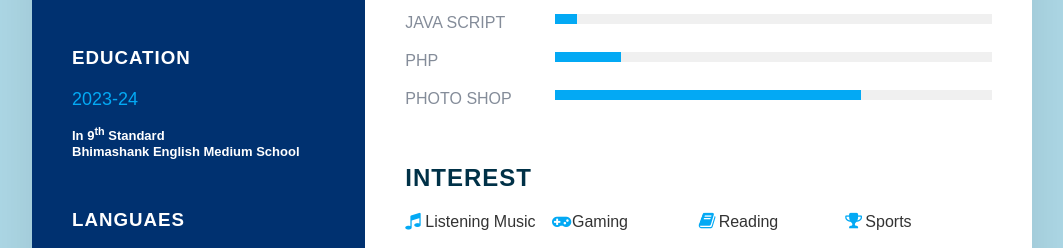
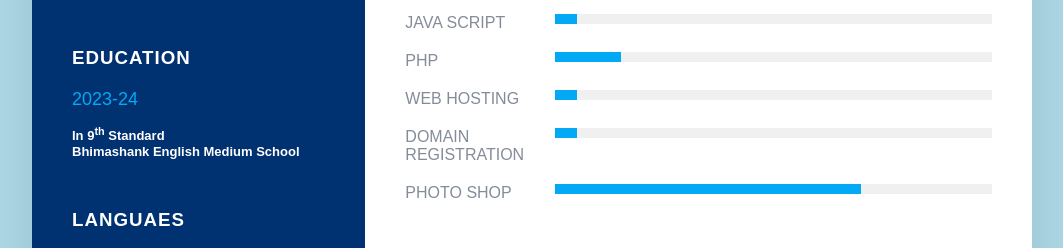
Before and after one commit to satyam4675/Web-Developer_CV-Resume, a plain HTML site: page index.html in a window 1280 px wide. Shown: the part 684-932 px from the top of the page, without its empty margins (108-1171 px from the left). Drawn offline with Linux system fonts and the light colour scheme.

Commit message:
Update index.html

```diff
--- a/index.html
+++ b/index.html
@@ -142,6 +142,18 @@
                         </div>
                     </div>
                     <div class="box">
+                        <h4>Web Hosting</h4>
+                        <div class="percent">
+                            <div style="width: 5%;"></div>
+                        </div>
+                    </div>
+                    <div class="box">
+                        <h4>Domain Registration</h4>
+                        <div class="percent">
+                            <div style="width: 5%;"></div>
+                        </div>
+                    </div>
+                    <div class="box">
                         <h4>Photo Shop</h4>
                         <div class="percent">
                             <div style="width: 70%;"></div>
```
